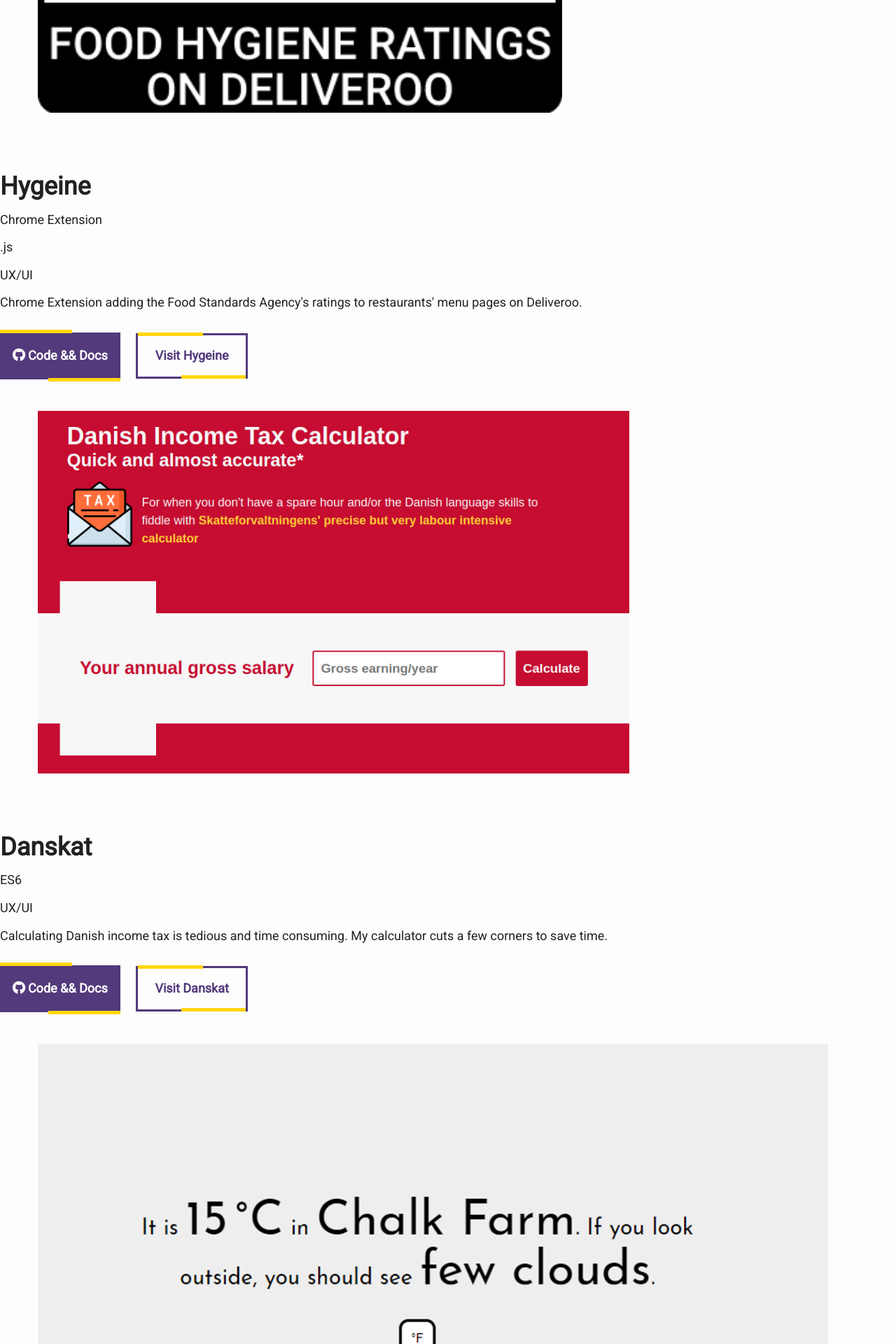
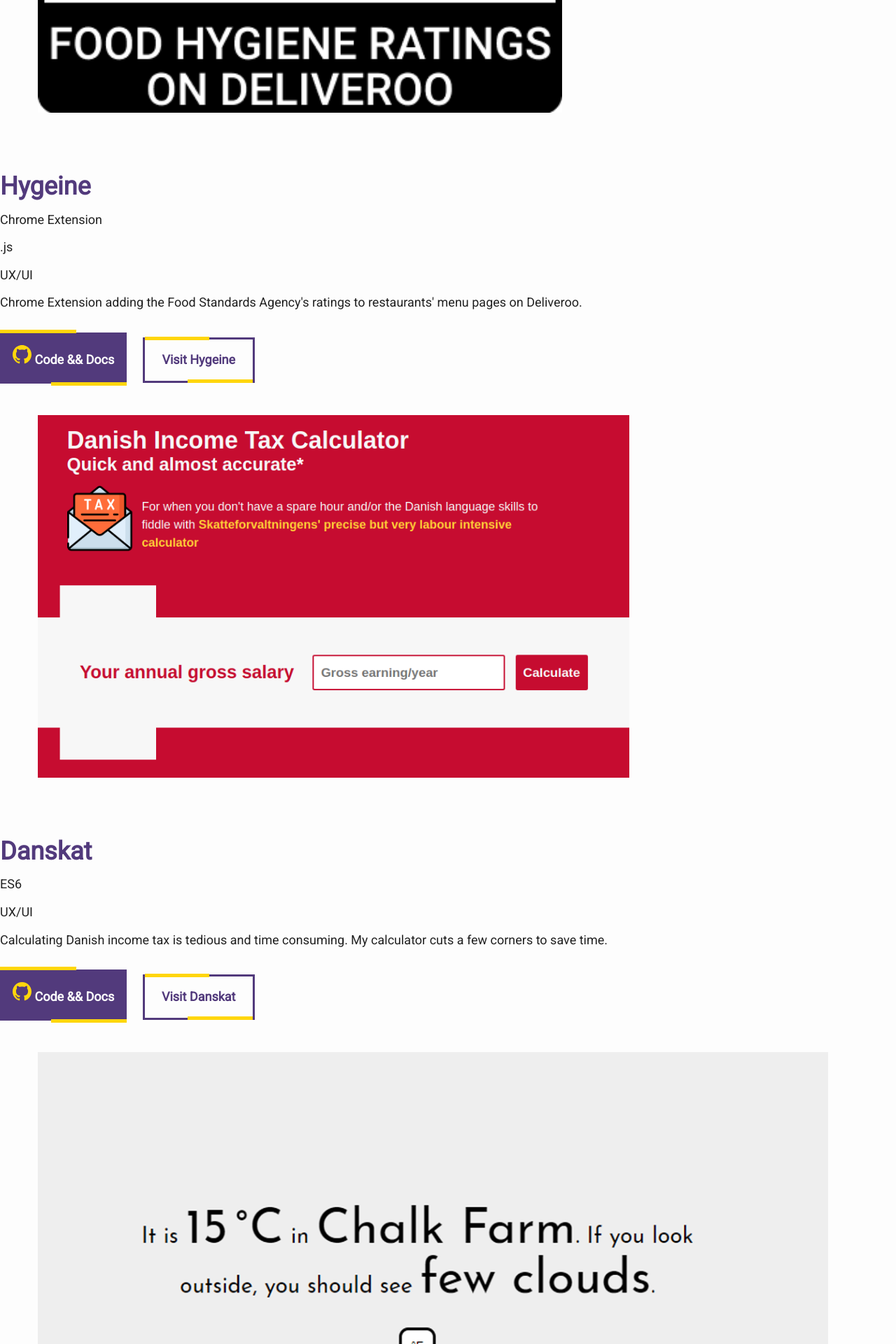
Before and after one commit to krisztin/krisztin.github.io, a Jekyll site: the page built from index.html, in a window 1280 px wide. Shown: the part 1281-3201 px from the top of the page at 70% size. Built offline with Jekyll 4.4.1, drawn with Linux system fonts in a browser that asks for light colours; nearby versions of some CDN libraries.

Commit message:
project display changes

```diff
--- a/_includes/projects.html
+++ b/_includes/projects.html
@@ -1,22 +1,30 @@
-<div class="flex-container justify-evenly projects">
+<div class="flex-container justify-even projects">
 
   {% for project in site.data.projects %}
-  <article class="flex-item project">
-    <img src="{{ site.baseurl }}/assets/img/{{ project.img }}">
+  <article class="flex-item project relativity">
+    <a href="{{ project.primary-link}}" target="_blank" rel="noopener noreferrer">
+      <div class="img-wrapper">
+        <img src="{{ site.baseurl }}/assets/img/{{ project.img }}" alt="">
+      </div>
       <div class="project-meta">
-      <div>
           <h3>{{ project.title }}</h3>
+    </a>
           {% for tag in project.tags %}
           <p class="tag">{{ tag }} </p>
           {% endfor %}
-      </div>
       <p>{{ project.description }}</p>
-      {% if project.github-link != null %}
-        <a class="btn btn-light" href="{{ project.github-link }}" target="_blank"><i class="fab fa-github"></i> Code && Docs</a>
+      <div>
+      {% if project.github-link %}
+      <a class="btn btn-light" href="{{ project.github-link }}" target="_blank">
+        <svg viewBox="0 0 16 16" class="svg-social-icon" aria-hidden="true">
+          <use xlink:href="{{ '/assets/img/social-icons.svg#github' | relative_url }}"></use>
+        </svg> Code && Docs
+      </a>
     {% endif %}
-      {% if project.primary-link != null %}
+    {% if project.primary-link %}
       <a class="btn btn-light--ghost" href="{{ project.primary-link }}" target="_blank">Visit {{ project.title }}</a>
     {% endif %}
+      </div>
      </div>
   </article>
   {% endfor %}
```
Lines whose indentation alone changed are shown as unchanged.
